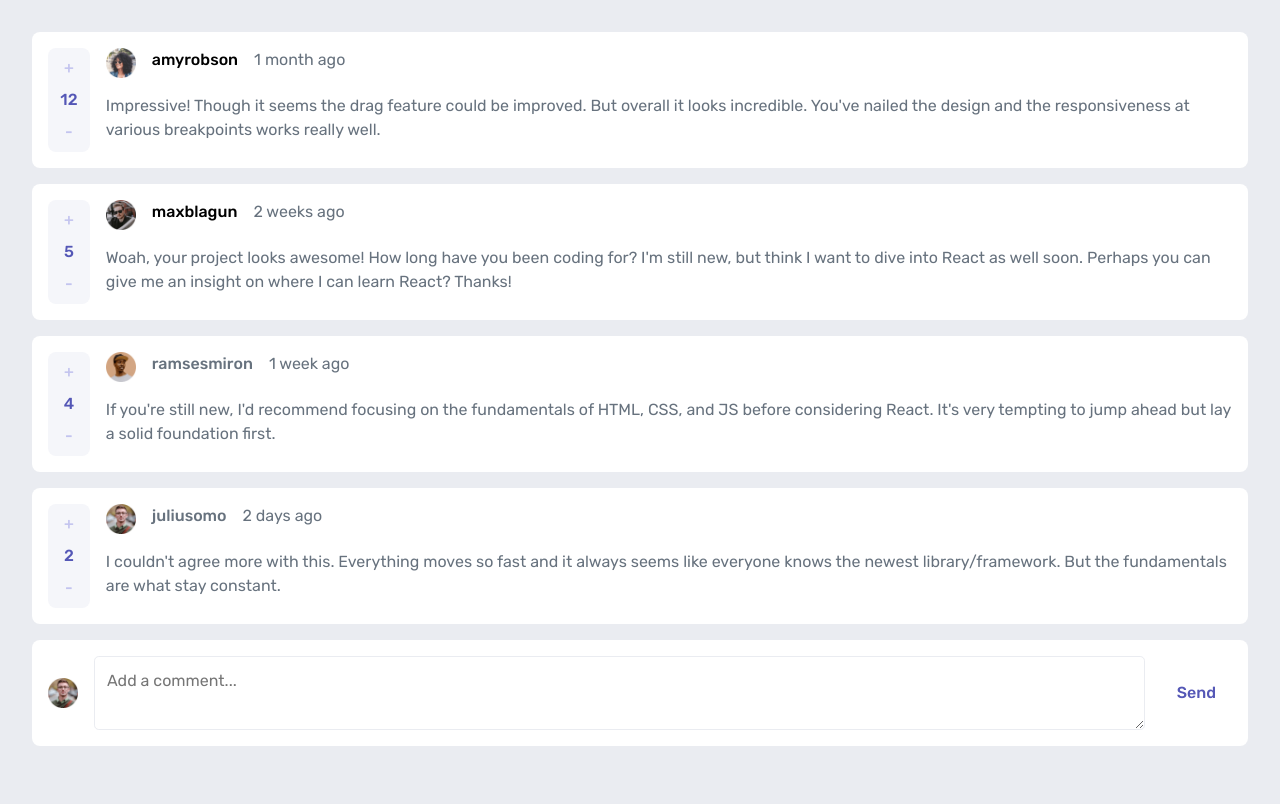
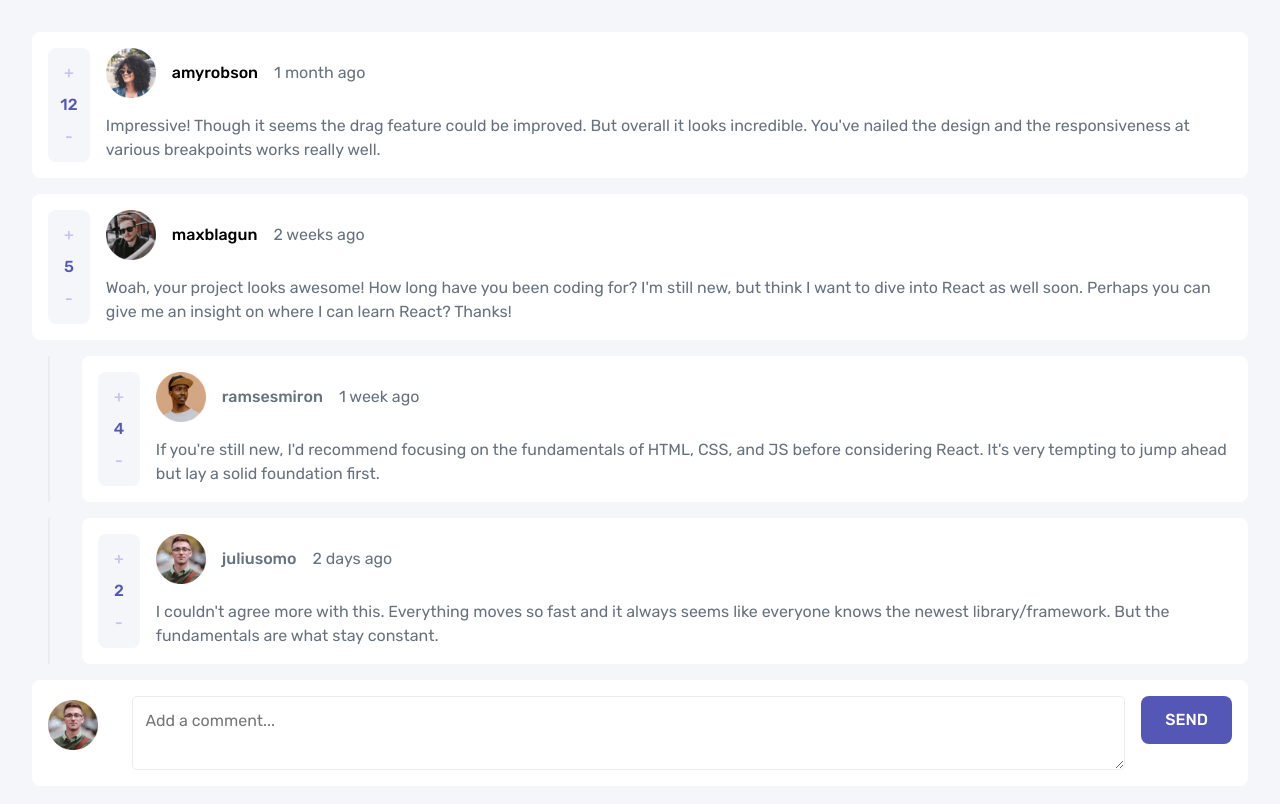
Before and after one commit to jadetrue/interactive-comments-section, a React (Vite) app: page / in a window 1280 px wide. Shown: the top 804 px of the page. Built offline with nearby package versions, Linux system fonts and the light colour scheme.

Commit message:
update author component

```diff
--- a/src/components/AddNewComment.tsx
+++ b/src/components/AddNewComment.tsx
@@ -1,12 +1,13 @@
 import React from "react";
 import { Button } from "./Button";
+import { Author } from "./Author";
 
 export const AddNewComment = ({ userImg, comment, onClick }) => {
   const placeholder = "Add a comment..."
 
   return (
     <div className="new-comment-container">
-      <img className="author-img" src={userImg} alt="" width="30" height="30" />
+      <Author authorImg={userImg} />
       <textarea className="new-comment" placeholder={placeholder}>{comment}</textarea>
       <div className="reply-btn">
         <Button name="Send" type="default" onClick={onClick} />
--- a/src/components/Author.tsx
+++ b/src/components/Author.tsx
@@ -1,12 +1,18 @@
 import React from "react";
 
-export const Author = ({ authorName, authorImg, dateTime }) => {
+interface AuthorProps {
+  authorName?: string;
+  authorImg: string;
+  dateTime?: string;
+}
+
+export const Author: React.FC<AuthorProps> = ({ authorName, authorImg, dateTime }) => {
   return (
     <div className="author-container">
-      <img width="30" height="30" src={authorImg} />
+      <img width="50" height="50" src={authorImg} />
       <p className="text-medium">{authorName}</p>
+      {/* if author name matches user add tag for "YOU" */}
       <p className="text-clr-neutral">{dateTime}</p>
-      {/* if author name matches user add tag for "YOU" */}
     </div>
   );
 };
--- a/src/components/CommentLayout.tsx
+++ b/src/components/CommentLayout.tsx
@@ -61,7 +61,9 @@ const CommentLayout: React.FC<CommentLayoutProps> = ({ data }) => {
               <VoteForComment votes={item.score} />
             </div>
             {/* add condition to render this to relevant comment reply using reply to and name */}
-            <Replies replies={item.replies}></Replies>
+            <div className="reply-container">
+              <Replies replies={item.replies}></Replies>
+            </div>
           </>
         );
       })}
--- a/src/components/Replies.tsx
+++ b/src/components/Replies.tsx
@@ -25,7 +25,10 @@ export const Replies: React.FC<RepliesProps> = ({ replies }) => {
   return (
     <>
       {replies.map((reply) => {
-        return <div className="container" key={reply.id}>
+
+        return (
+          <div className="border">
+            <div className="container" key={reply.id}>
               <div className="comment">
                 <Author
                   authorImg={reply.user.image.png}
@@ -35,8 +38,9 @@ export const Replies: React.FC<RepliesProps> = ({ replies }) => {
                 <p className="">{reply.content}</p>
               </div>
               <VoteForComment votes={reply.score} />
-
-        </div>;
+            </div>
+          </div>
+        )
       })}
     </>
   );
--- a/src/index.css
+++ b/src/index.css
@@ -84,7 +84,7 @@ h6 {
 
 body {
   font-family: var(--ff-primary);
-  background-color: var(--clr-neutral-300);
+  background-color: var(--clr-neutral-200);
 }
 
 .clr__primary {
@@ -118,6 +118,15 @@ body {
   }
 }
 
+.reply-container {
+  margin-left: 1rem;
+}
+
+.border {
+  border-left: solid var(--clr-neutral-300) 2px;
+  padding-left: 2rem;
+}
+
 .new-comment-container {
   display: grid;
   grid-template-columns: 1fr 1fr;
@@ -129,12 +138,10 @@ body {
   border-radius: 0.5rem;
   padding: 1rem;
   gap: 1rem;
-  align-items: center;
 
   @media screen and (min-width: 1021px) {
     display: flex;
     flex-direction: row;
-    gap: 1rem;
   }
 }
 
@@ -162,6 +169,7 @@ body {
   padding: 0.5em 1em;
   font-weight: var(--fw-medium);
   text-align: center;
+  border-radius: 0.5rem;
 }
 
 .btn__reset {
@@ -172,7 +180,10 @@ body {
 
 .btn--state-success,
 .btn--state-default {
-  color: var(--clr-primary-400);
+  background: var(--clr-primary-400);
+  color: var(--clr-neutral-100);
+  text-transform: uppercase;
+  padding: 0.75em 1.5em;
 }
 
 .btn--state-neutral {
@@ -194,6 +205,7 @@ body {
   justify-content: start;
   gap: 1em;
   margin-bottom: 1em;
+  align-items: center;
 }
 
 .text-clr-neutral {
```
Lines whose indentation alone changed are shown as unchanged.
